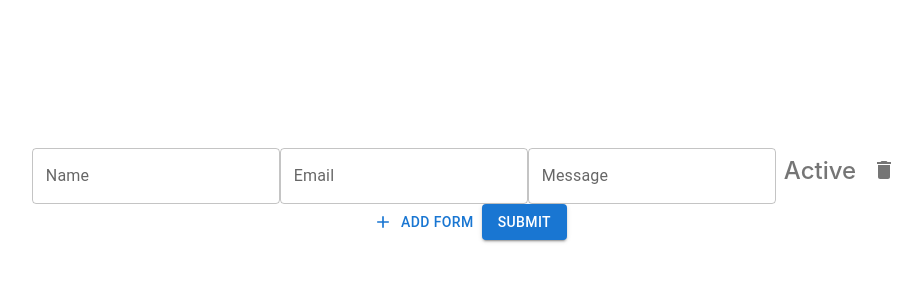
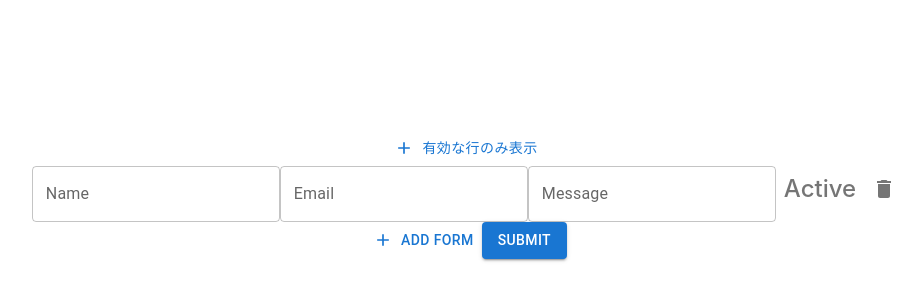
Before and after one commit to kei-kmj/study_react_hook_form, a React (Vite) app: page / in a window 1280 px wide. Shown: the part 206-506 px from the top of the page, without its empty margins (172-1094 px from the left). Built offline with nearby package versions, Linux system fonts and the light colour scheme.

Commit message:
[update]is activeがfalseの行を表示しない

```diff
--- a/src/App.tsx
+++ b/src/App.tsx
@@ -3,6 +3,7 @@ import {Controller, Path, SubmitHandler, useFieldArray, useForm, Control} from "
 import axios from "axios";
 import {Button, IconButton, TextField} from "@mui/material";
 import {Add as AddIcon, Delete as DeleteIcon} from '@mui/icons-material';
+import {useState} from "react";
 
 
 type FormValues = {
@@ -20,10 +21,12 @@ export const App = () => {
     // useFormはReact Hook Formの、フォームの状態を管理するためのカスタムフック
     // control: フォームの状態を管理するためのオブジェクト.Controllerに渡すことで、フォームデータやバリデーションを管理できる
     // reset: フォームの値をリセットする関数
+    // shouldUnregister: アンマウントになっているフォームの値を非登録にするかどうか
     {
       defaultValues: {
         formData: [{name: '', email: '', message: '', isActive: true}],
-      }
+      },
+      shouldUnregister: true
     }
   );
   const {fields, append, remove} = useFieldArray<FormArray, 'formData'>({
@@ -42,11 +45,20 @@ export const App = () => {
 
     }
   }
+  const [showAll, setShowAll] = useState(true)
 
   return (
     <>
       <form onSubmit={handleSubmit(onSubmit)}>
+        <Button
+          type="button"
+          onClick={() => setShowAll(prev => !prev)}
+          startIcon={<AddIcon/>}
+        >
+          {showAll ? '有効な行のみ表示' : 'すべての行を表示'}
+        </Button>
         {fields.map((field, index) => (
+          (field.isActive || showAll) && (
           <div key={field.id}>
             <Controller
               name={`formData.${index}.name`}
@@ -70,12 +82,12 @@ export const App = () => {
                 <IconButton onClick={() => field.onChange(!field.value)}>
                   {field.value ? 'Active' : 'Inactive'}
                 </IconButton>
-              )} />
+              )}/>
 
             <IconButton onClick={() => remove(index)}>
               <DeleteIcon/>
             </IconButton>
-          </div>
+          </div>)
         ))}
         <Button
           type="button"
```
